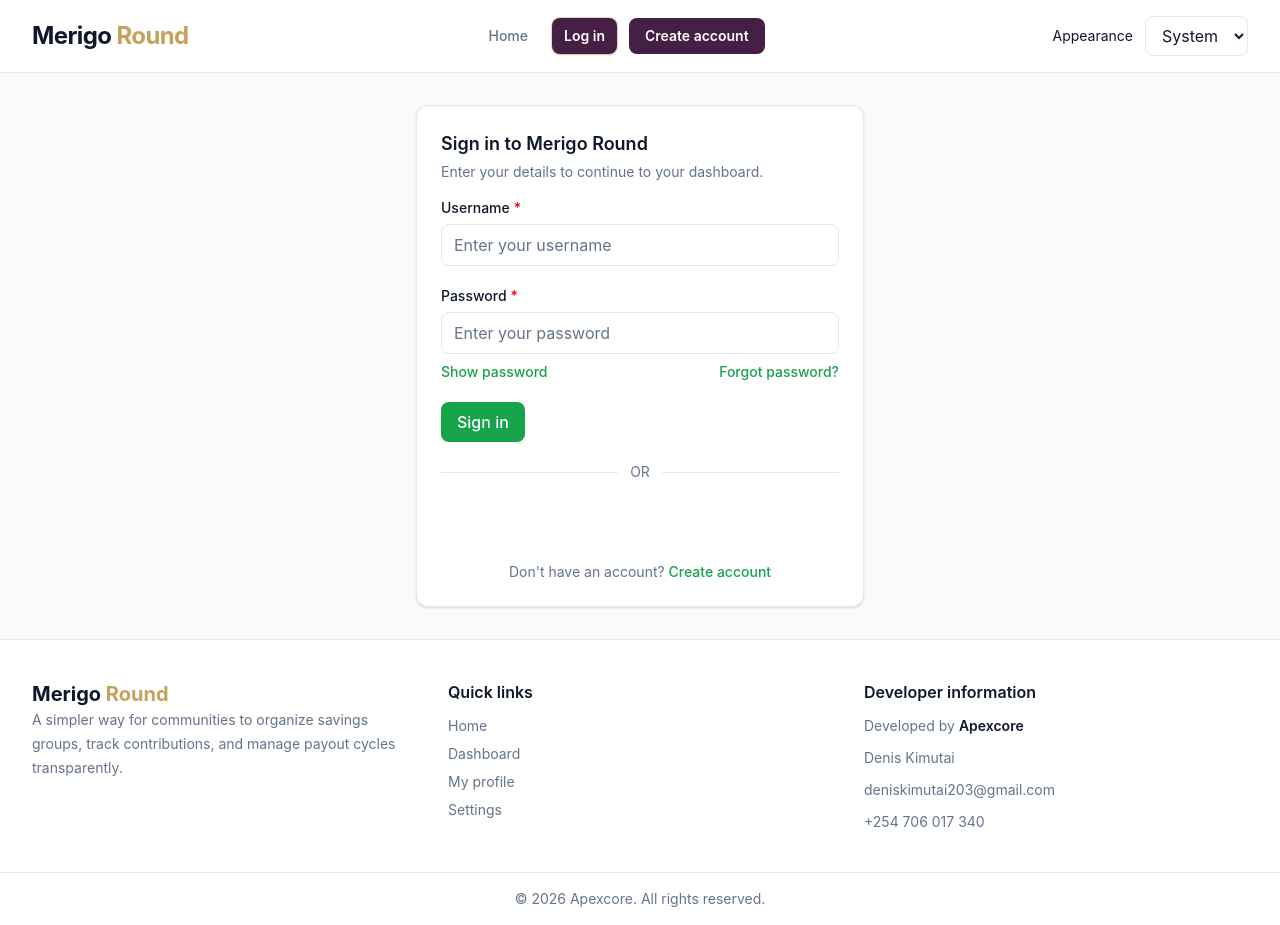
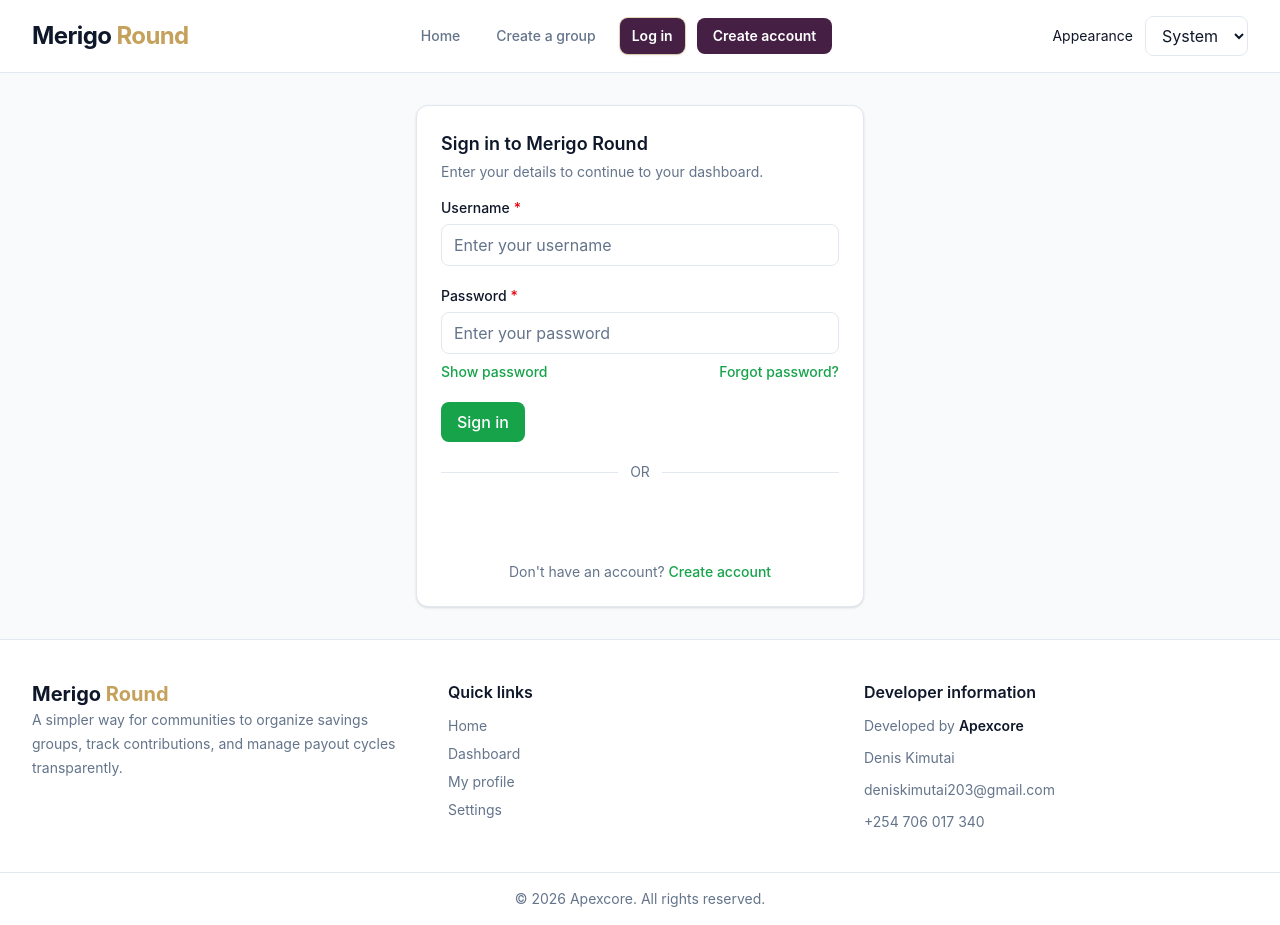
Before and after one commit to codewithdeniskimutai123/merigo-round, a React app in the folder frontend/: page /login in a window 1280 px wide. Built offline with nearby package versions, Linux system fonts and the light colour scheme; no server answers; the HTML template or start-up script is replaced by a standard one.

Commit message:
feat(layout): integrate authentication navigation

```diff
--- a/frontend/src/layouts/PageLayout.jsx
+++ b/frontend/src/layouts/PageLayout.jsx
@@ -83,6 +83,10 @@ export default function PageLayout({
             >
               Home
             </NavLink>
+
+            <NavLink to="/groups/create" className={getNavLinkClass}>
+                Create a group
+              </NavLink>
 
             {isLoggedIn ? (
               <>
```
